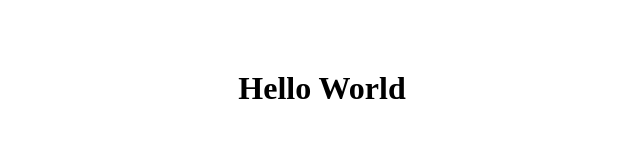
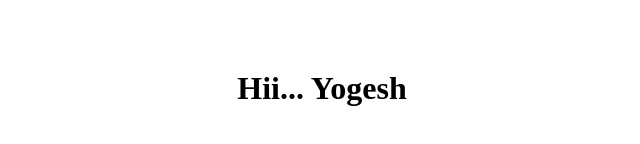
Before and after one commit to yogeshium/hello-world, a plain HTML site: page index.html in a window 1280 px wide. Shown: the part 312-456 px from the top of the page, without its empty margins (318-958 px from the left). Drawn offline with Linux system fonts and the light colour scheme.

Commit message:
Update index.html

```diff
--- a/index.html
+++ b/index.html
@@ -7,6 +7,6 @@
     <title>First Static Web App</title>
 </head>
 <body>
-    <h1>Hello World</h1>
+    <h1>Hii... Yogesh</h1>
 </body>
 </html>
```
